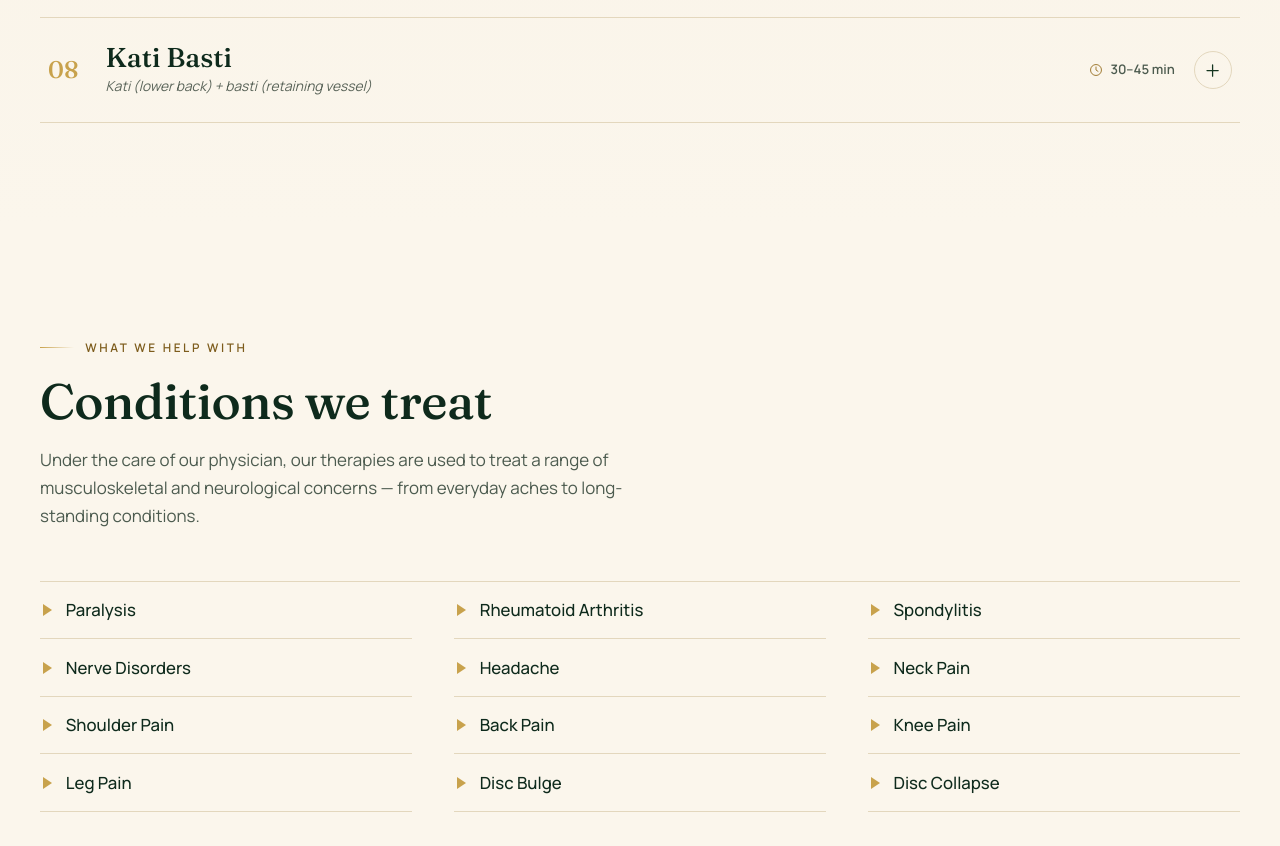
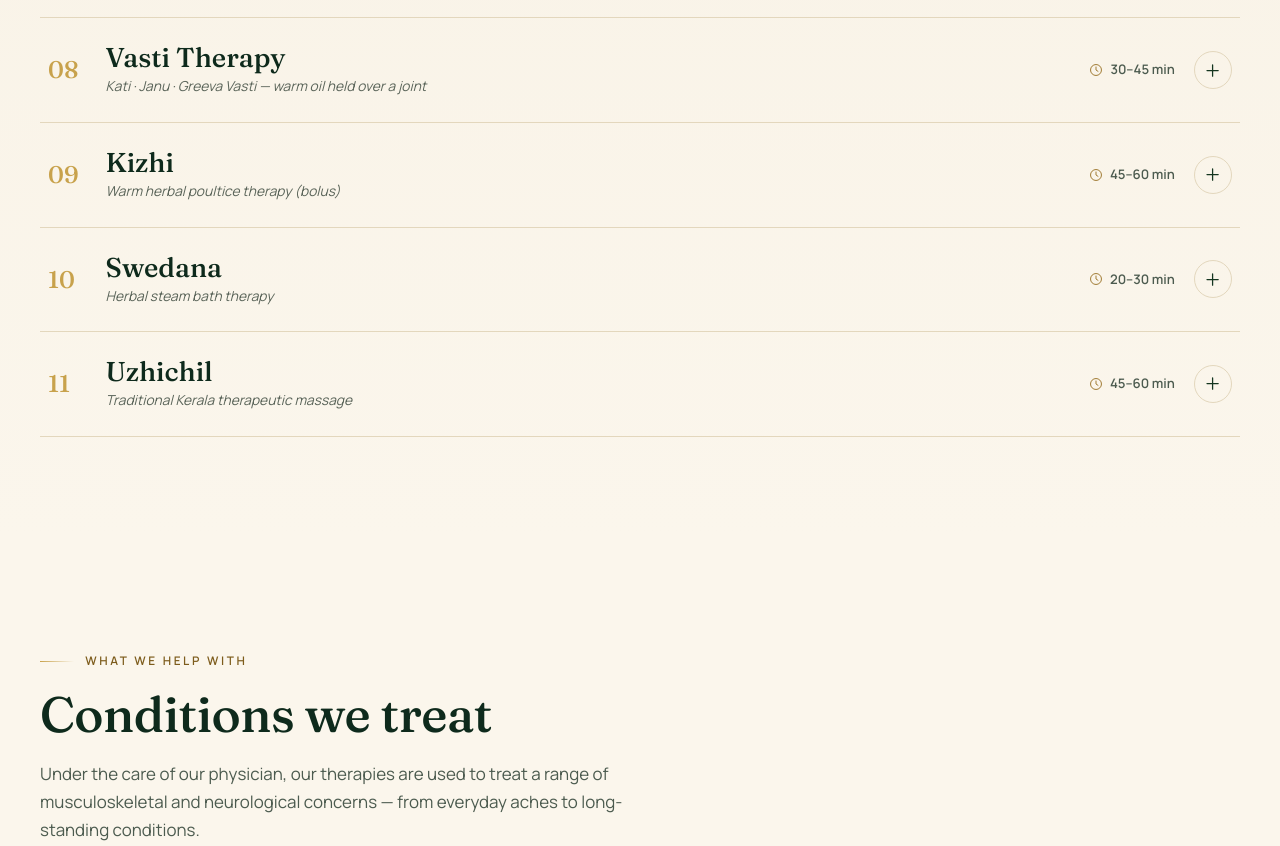
Before and after one commit to AlenSarangSatheesh/Ayurvedha-Website, a plain HTML site: page index.html in a window 1280 px wide. Shown: the part 3258-4104 px from the top of the page. Drawn offline with Linux system fonts and the light colour scheme.

Commit message:
Add missing treatments: Kizhi, Swedana (steam bath), Uzhichil; broaden to Vasti
From the client's treatment list: added Kizhi (herbal poultice, incl.
Njavara Kizhi & Pinda Sweda), Swedana steam-bath therapy, and Uzhichil
(Kerala therapeutic massage). Broadened the old 'Kati Basti' card into
'Vasti Therapy' (Kati/Janu/Greeva). Shirodhara and Pizhichil were
already present. Updated the booking dropdown and footer links.

```diff
--- a/index.html
+++ b/index.html
@@ -381,25 +381,88 @@
             <p class="acc__best"><strong>Best for:</strong> Anyone with screen fatigue, dry eyes or eye strain.</p>
           </div></div>
         </div>
-        <!-- 08 Kati Basti -->
+        <!-- 08 Vasti -->
         <div class="acc">
           <button class="acc__head" aria-expanded="false">
             <span class="acc__num">08</span>
             <span class="acc__titles">
-              <span class="acc__name">Kati Basti</span>
-              <span class="acc__san">Kati (lower back) + basti (retaining vessel)</span>
+              <span class="acc__name">Vasti Therapy</span>
+              <span class="acc__san">Kati · Janu · Greeva Vasti — warm oil held over a joint</span>
             </span>
             <span class="acc__meta"><svg class="ic"><use href="#i-clock"/></svg> 30–45 min</span>
             <span class="acc__plus"><svg class="ic"><use href="#i-plus"/></svg></span>
           </button>
           <div class="acc__panel"><div class="acc__inner">
-            <p>A dough ring is placed on the lower back and filled with warm medicated oil, held in place so the oil bathes the area for a sustained period. The localised warmth and oil work directly on the lower back and surrounding muscles.</p>
+            <p>A dam of herbal dough is built over the affected area — the lower back (Kati), knee (Janu) or neck (Greeva) — and filled with warm medicated oil, held so the oil bathes the joint and surrounding muscles for a sustained period.</p>
             <ul class="benefits">
-              <li><svg class="ic"><use href="#i-check"/></svg> Helps relieve lower-back stiffness and discomfort</li>
-              <li><svg class="ic"><use href="#i-check"/></svg> Soothes tension in the surrounding muscles</li>
-              <li><svg class="ic"><use href="#i-check"/></svg> Traditionally used to support the lower back and spine</li>
+              <li><svg class="ic"><use href="#i-check"/></svg> Nourishes the joints and helps relieve chronic pain</li>
+              <li><svg class="ic"><use href="#i-check"/></svg> Eases stiffness in the back, knees and neck</li>
+              <li><svg class="ic"><use href="#i-check"/></svg> Traditionally used to strengthen and support the spine and joints</li>
             </ul>
-            <p class="acc__best"><strong>Best for:</strong> Those with lower-back stiffness, tension or long hours of sitting.</p>
+            <p class="acc__best"><strong>Best for:</strong> Joint and spine stiffness, chronic back, knee or neck pain, or long hours of sitting.</p>
+          </div></div>
+        </div>
+        <!-- 09 Kizhi -->
+        <div class="acc">
+          <button class="acc__head" aria-expanded="false">
+            <span class="acc__num">09</span>
+            <span class="acc__titles">
+              <span class="acc__name">Kizhi</span>
+              <span class="acc__san">Warm herbal poultice therapy (bolus)</span>
+            </span>
+            <span class="acc__meta"><svg class="ic"><use href="#i-clock"/></svg> 45–60 min</span>
+            <span class="acc__plus"><svg class="ic"><use href="#i-plus"/></svg></span>
+          </button>
+          <div class="acc__panel"><div class="acc__inner">
+            <p>Warm herbal poultices — cloth boluses filled with medicinal leaves, powders or medicated rice — are dabbed rhythmically over the body. Varieties include Ela Kizhi (leaf), Podi Kizhi (powder), Njavara Kizhi and Pinda Sweda (medicated rice), each chosen for your needs.</p>
+            <ul class="benefits">
+              <li><svg class="ic"><use href="#i-check"/></svg> Relieves deep muscle tension and stiffness</li>
+              <li><svg class="ic"><use href="#i-check"/></svg> Improves circulation and eases pain</li>
+              <li><svg class="ic"><use href="#i-check"/></svg> Warming and nourishing for muscles and joints</li>
+            </ul>
+            <p class="acc__best"><strong>Best for:</strong> Muscle and joint pain, stiffness, and sports or work strain.</p>
+          </div></div>
+        </div>
+        <!-- 10 Swedana -->
+        <div class="acc">
+          <button class="acc__head" aria-expanded="false">
+            <span class="acc__num">10</span>
+            <span class="acc__titles">
+              <span class="acc__name">Swedana</span>
+              <span class="acc__san">Herbal steam bath therapy</span>
+            </span>
+            <span class="acc__meta"><svg class="ic"><use href="#i-clock"/></svg> 20–30 min</span>
+            <span class="acc__plus"><svg class="ic"><use href="#i-plus"/></svg></span>
+          </button>
+          <div class="acc__panel"><div class="acc__inner">
+            <p>Gentle herbal steam is applied to the body, usually after an oil massage, in a steam chamber or with medicated vapours. The warmth opens the channels and encourages the body to release accumulated toxins.</p>
+            <ul class="benefits">
+              <li><svg class="ic"><use href="#i-check"/></svg> Helps detoxify the body and open the pores</li>
+              <li><svg class="ic"><use href="#i-check"/></svg> Promotes relaxation and eases stiffness</li>
+              <li><svg class="ic"><use href="#i-check"/></svg> Prepares the body to absorb the benefits of oil therapies</li>
+            </ul>
+            <p class="acc__best"><strong>Best for:</strong> Detox, stiffness, and as part of a Panchakarma preparation.</p>
+          </div></div>
+        </div>
+        <!-- 11 Uzhichil -->
+        <div class="acc">
+          <button class="acc__head" aria-expanded="false">
+            <span class="acc__num">11</span>
+            <span class="acc__titles">
+              <span class="acc__name">Uzhichil</span>
+              <span class="acc__san">Traditional Kerala therapeutic massage</span>
+            </span>
+            <span class="acc__meta"><svg class="ic"><use href="#i-clock"/></svg> 45–60 min</span>
+            <span class="acc__plus"><svg class="ic"><use href="#i-plus"/></svg></span>
+          </button>
+          <div class="acc__panel"><div class="acc__inner">
+            <p>A firm, full-body therapeutic massage with warm medicated oils, worked along the muscles and marma points in the Kerala Kalari tradition. More vigorous than a relaxing massage, it is often used to build strength and aid recovery.</p>
+            <ul class="benefits">
+              <li><svg class="ic"><use href="#i-check"/></svg> Relieves muscle tension and improves flexibility</li>
+              <li><svg class="ic"><use href="#i-check"/></svg> Supports circulation, strength and recovery</li>
+              <li><svg class="ic"><use href="#i-check"/></svg> Traditionally used in conditioning and rehabilitation</li>
+            </ul>
+            <p class="acc__best"><strong>Best for:</strong> Therapeutic, rehabilitative massage or Kalari-style conditioning.</p>
           </div></div>
         </div>
       </div>
@@ -847,7 +910,10 @@
                 <option>Udvartana</option>
                 <option>Pizhichil</option>
                 <option>Netra Tarpana</option>
-                <option>Kati Basti</option>
+                <option>Vasti Therapy</option>
+                <option>Kizhi</option>
+                <option>Steam Bath (Swedana)</option>
+                <option>Uzhichil</option>
               </select>
               <svg class="ic select-wrap__chev"><use href="#i-chevron"/></svg>
             </div>
@@ -898,9 +964,9 @@
       <h4>Treatments</h4>
       <a href="#therapies">Abhyanga</a>
       <a href="#therapies">Shirodhara</a>
+      <a href="#therapies">Kizhi</a>
+      <a href="#therapies">Vasti Therapy</a>
       <a href="#therapies">Panchakarma</a>
-      <a href="#therapies">Pizhichil</a>
-      <a href="#therapies">Kati Basti</a>
     </nav>
 
     <div class="footer__col footer__contact">
```
